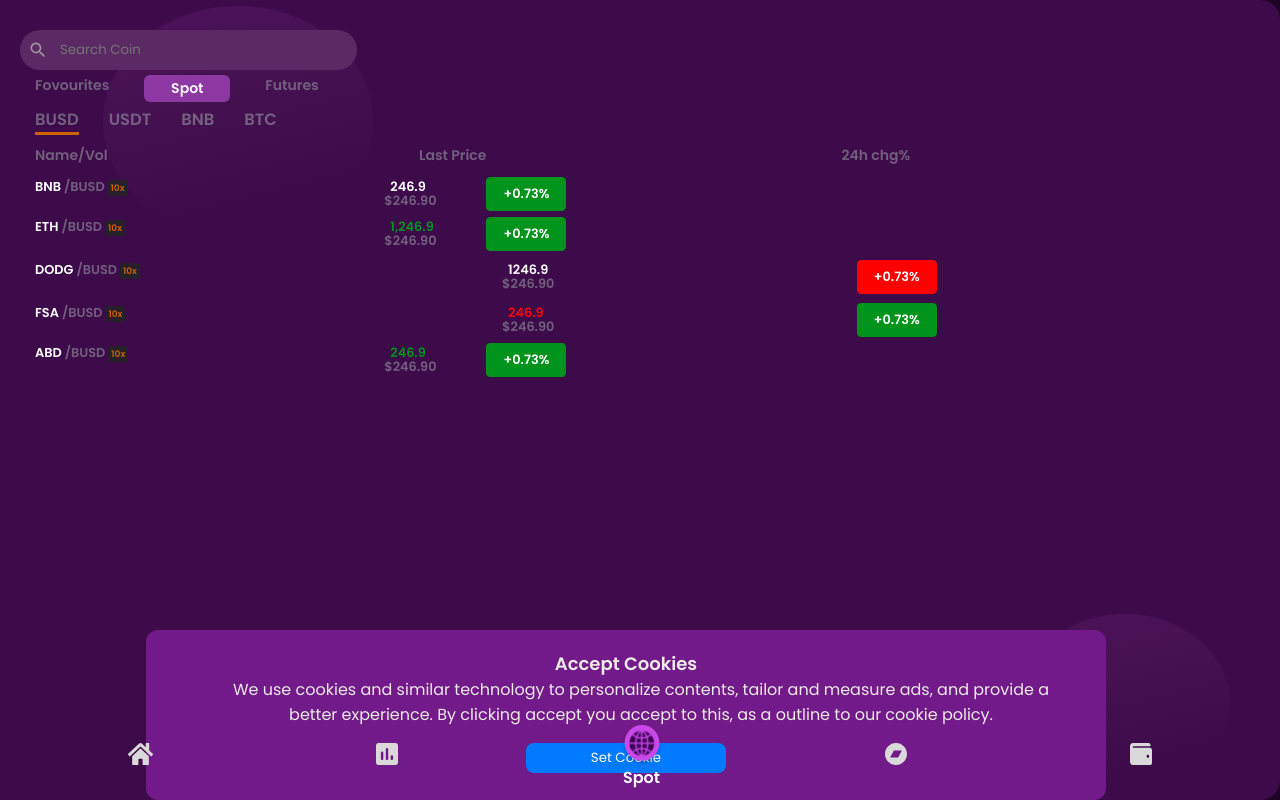
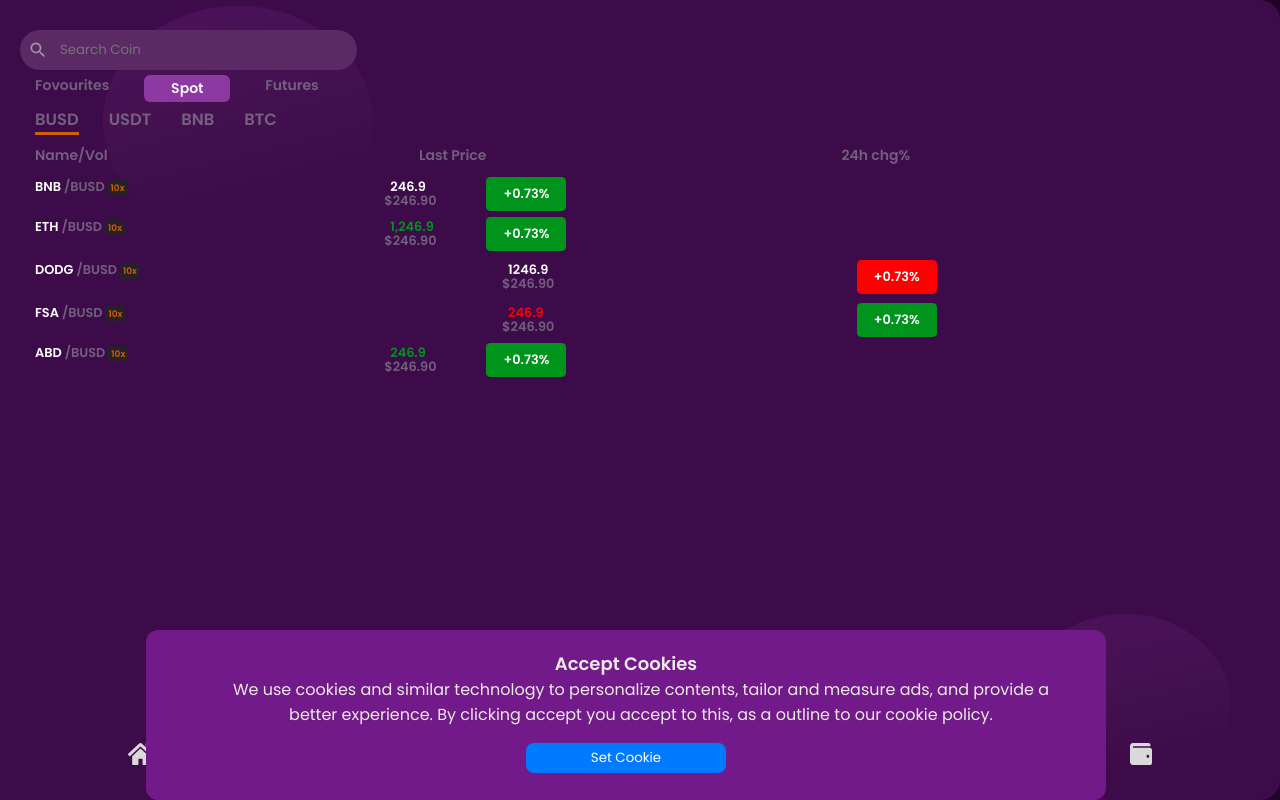
Before and after one commit to DCC-exchange/frontend, a React (Create React App) app: page /marketspot in a window 1280 px wide. Built offline with nearby package versions, Linux system fonts and the light colour scheme.

Commit message:
fix: preloader bug

```diff
--- a/src/components/styles/Cookies.css
+++ b/src/components/styles/Cookies.css
@@ -9,7 +9,7 @@
     width: 75%;
     height: 170px;
     text-align: center;
-    z-index: 2;
+    z-index: 3;;
     animation-duration: 5s;
 }
 .cookies-p{
--- a/src/components/styles/bottomnav.css
+++ b/src/components/styles/bottomnav.css
@@ -5,7 +5,7 @@
 .bottom-nav {
     bottom: 0px;
     position: fixed;
-    z-index: 200;
+    z-index: 2;
     left: 50%;
     width: 80%;
     padding: 10px 20px;
--- a/src/pages/Welcome.js
+++ b/src/pages/Welcome.js
@@ -3,10 +3,11 @@ import "./style/welcome.css";
 import dccLogo from "../images/dccLogo.svg";
 import wallet from "../images/wallet purse.svg";
 import { useAuthContext } from "../hooks/useAuthContext";
-import { Navigate } from "react-router";
+import { Navigate, useNavigate } from "react-router";
 
 export default function Welcome() {
 const [loading, setLoading] = useState(false)
+const navigate = useNavigate()
 const {user} = useAuthContext()
 
 // redirects to home if user is already signed in
@@ -46,7 +47,7 @@ if(loading) {
             setLoading(true)
             setTimeout(function() {
               setLoading(false)
-              window.location.href='/index'
+              navigate('index')
             }, 5000)
           }}
           >Get Started</button>
```
